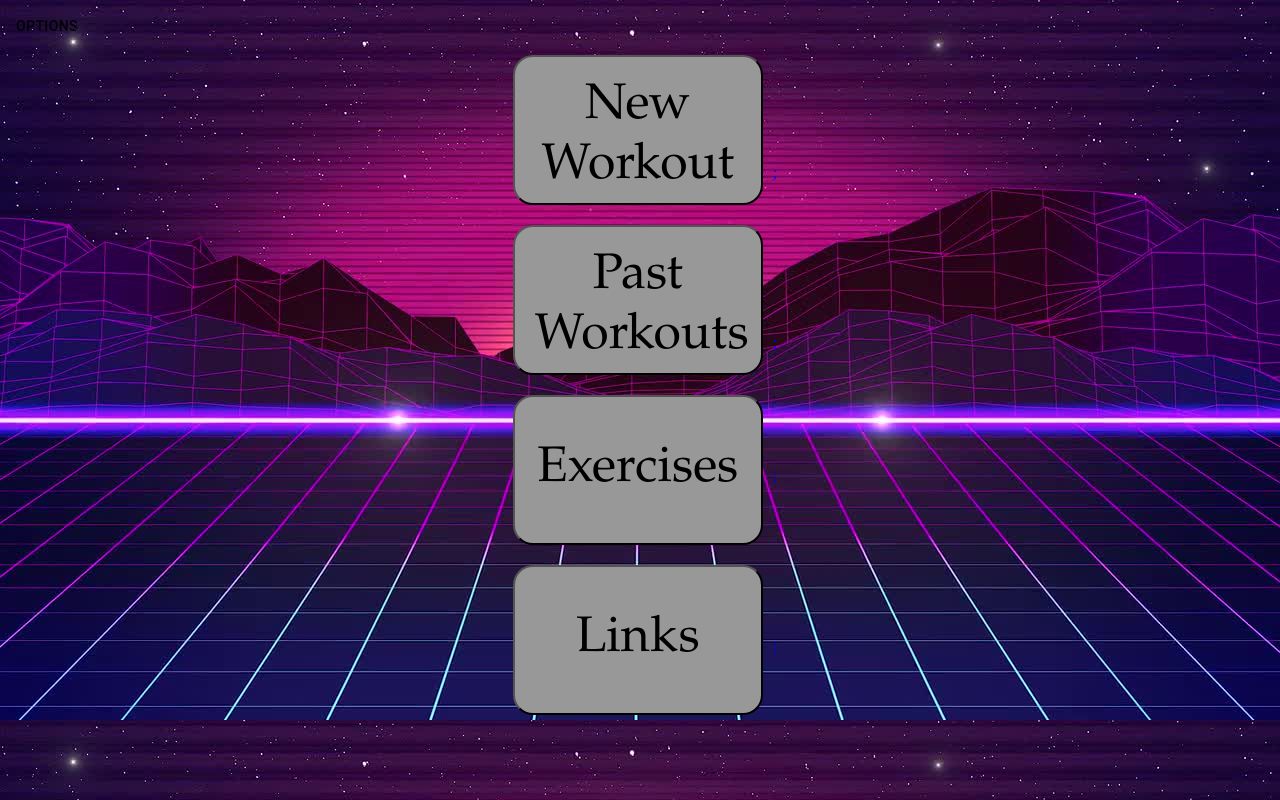
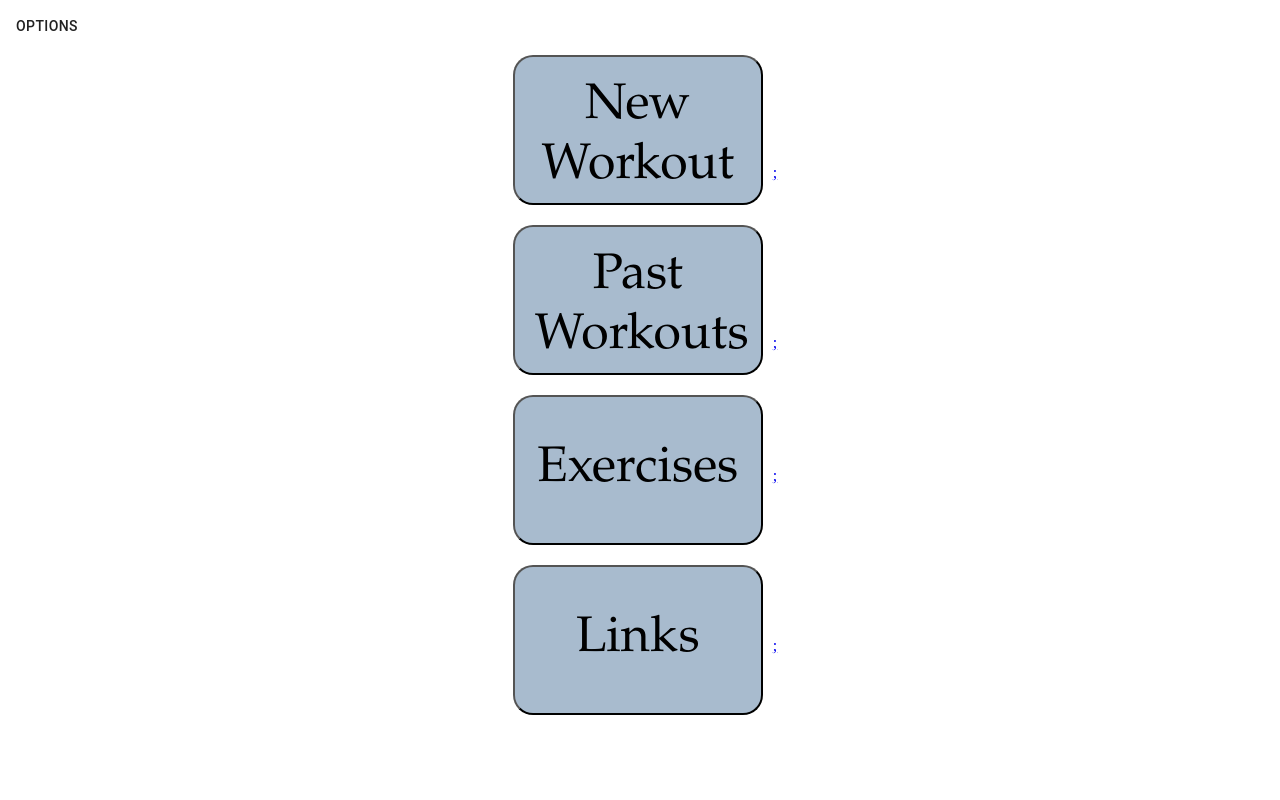
Before and after one commit to emilysaffron/musclegen, a React (Create React App) app: page /musclegen in a window 1280 px wide. Built offline with nearby package versions, Linux system fonts and the light colour scheme.

Commit message:
new button colors

```diff
--- a/public/index.html
+++ b/public/index.html
@@ -26,7 +26,7 @@
     -->
     <title>Muscle Gen</title>
   </head>
-  <body style="background-image: url(./background.jpg)" >
+  <body  >
     <noscript>You need to enable JavaScript to run this app.</noscript>
     <div id="root">
     <!--
--- a/src/Components/Buttons.js
+++ b/src/Components/Buttons.js
@@ -2,7 +2,7 @@ import styled from "@emotion/styled";
 import { Link } from "@reach/router";
 const StyledButton = styled.button`
   border-radius: 20px;
-  background: #989898;
+  background: #a8bbce;
   width: 250px;
   height: 150px;
   padding: 20px;
```
Also changed, not shown: 1 other file (tests, documents, lock files or other folders).
